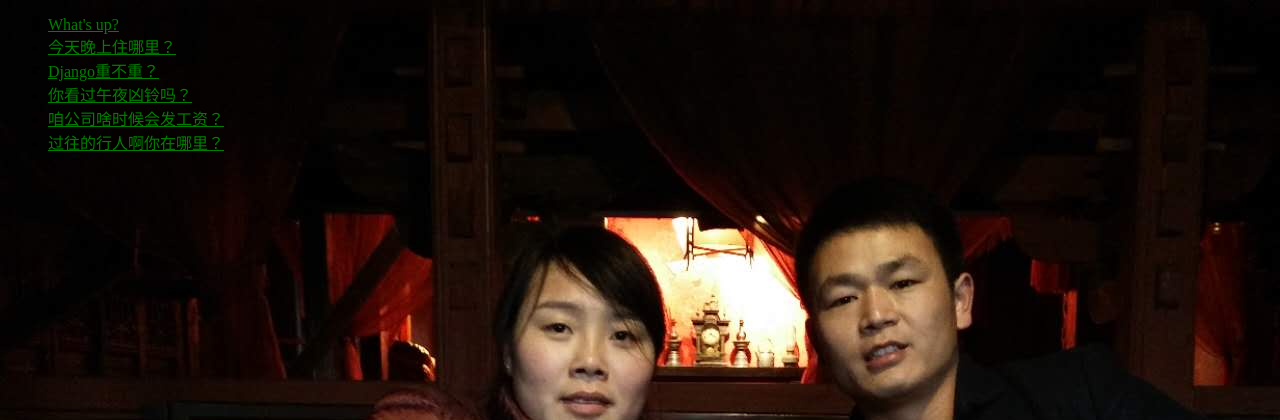
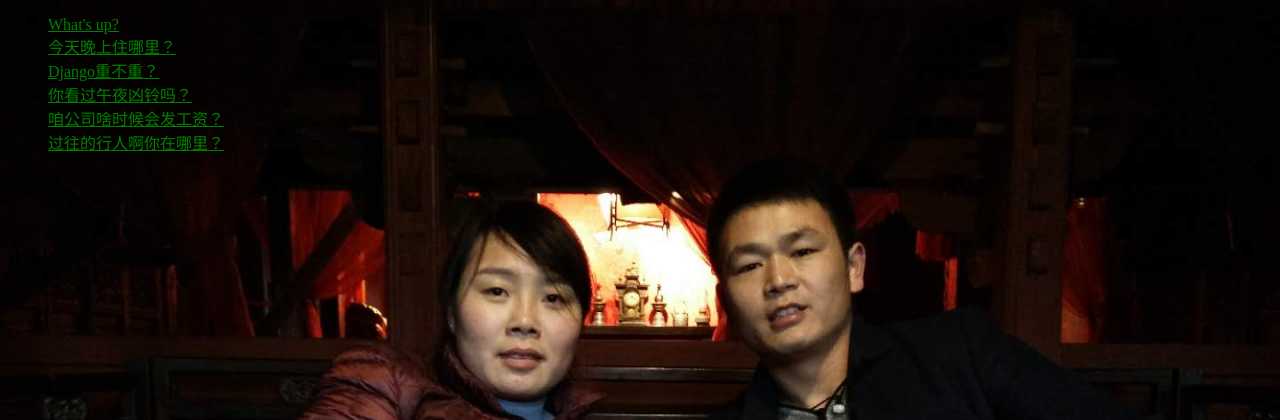
Before and after one commit to bobo325/mysite, a Django app: template polls/templates/polls/index.html in a window 1280 px wide. Shown: the top 420 px of the page. Run offline with Django 3.2, Linux system fonts and the light colour scheme; the template is opened without the code that fills it: values that come from a table or form of the project are taken from there, others are empty; data comes from the database, SQL or seed files in the repository.

Commit message:
okok,给你个提交信息

```diff
--- a/polls/static/polls/style.css
+++ b/polls/static/polls/style.css
@@ -2,5 +2,8 @@ li a {
     color:green;
 }
 body {
-    background: white url("images/background.gif") no-repeat;
+    background: crimson url("images/background.gif");
+    background-size: 100%;
+
+
 }
```
